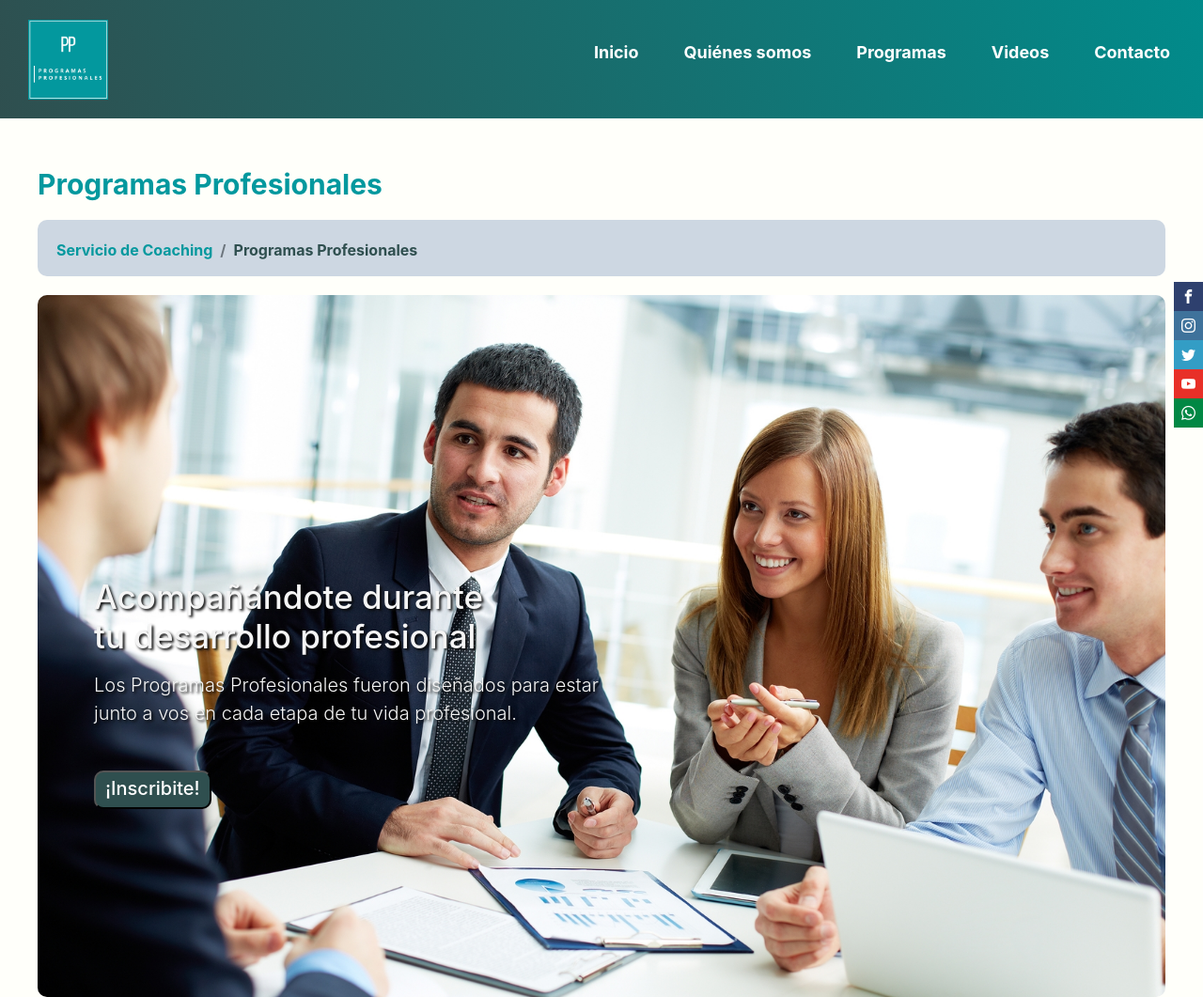
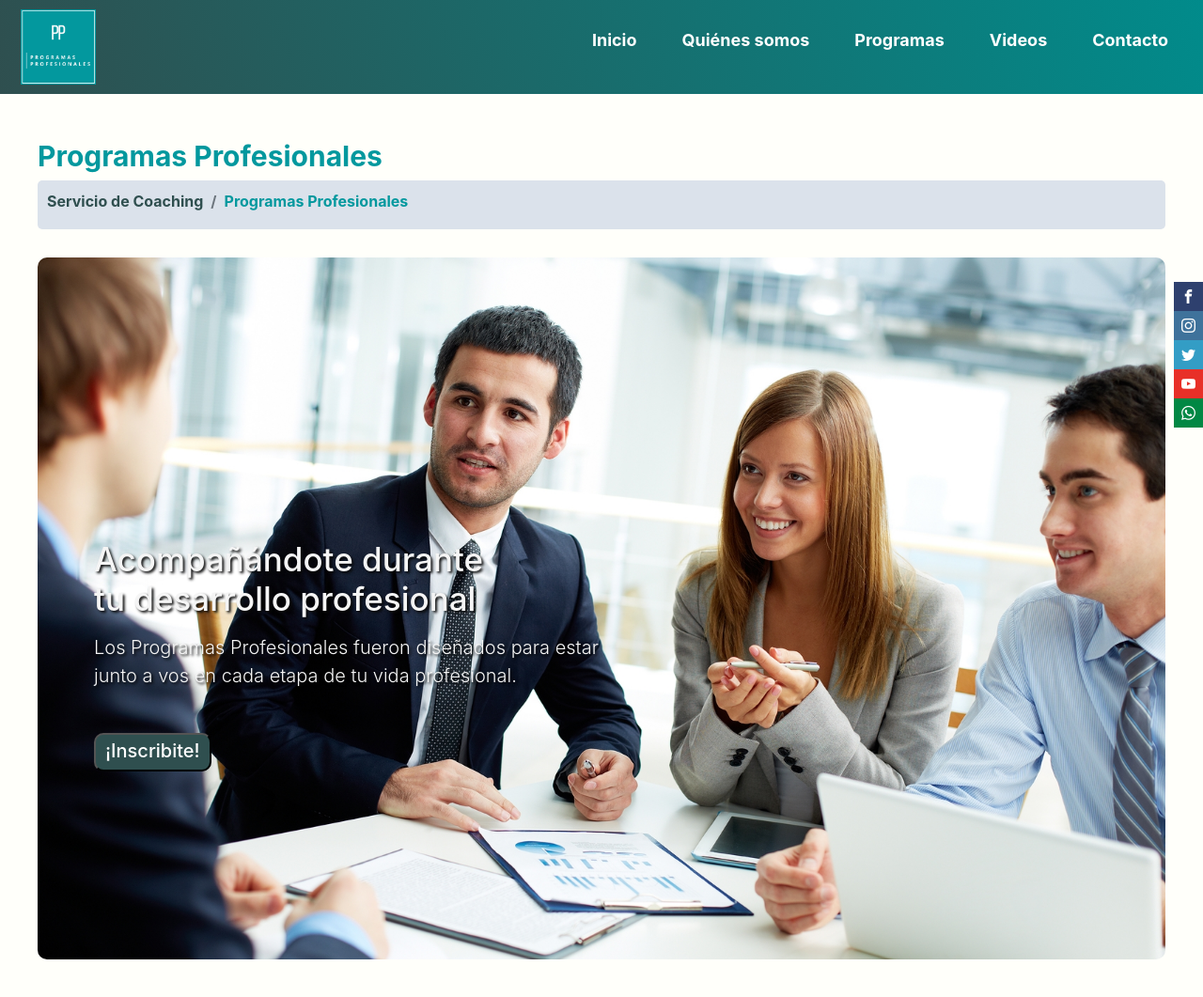
Before and after one commit to Machu81/Desafio_bootstrap, a plain HTML site: page index.html in a window 1280 px wide. Shown: the top 1061 px of the page at 94% size. Drawn offline with nearby package versions, Linux system fonts and the light colour scheme; files whose address does not match are found by name; a web font is replaced by a local one.

Commit message:
arreglos breadcrumb

```diff
--- a/index.html
+++ b/index.html
@@ -22,8 +22,9 @@
 <body>
     <div class="main-wrapper">
         <header class="header">
-            <nav class="navbar">
-                <div class="logo"><img id="logo" src="img/logoPP.png" width="85" height="" alt="logo programas profesionales"></div>
+            <nav class="navbar navbar-expand-lg navbar-light bg-light">
+                <div class="container-fluid">
+                    <img src="img/logoPP.png" alt="logo" width="80" height="">
                     <ul class="nav-links">
                         <input type="checkbox" id="checkbox_toggle"/>
                         <label for="checkbox_toggle" class="hamburger">&#9776;</label>
@@ -40,8 +41,8 @@
                         </li>
                         <li><a href="pages/videos.html">Videos</a></li>
                         <li><a href="pages/contacto.html">Contacto</a></li>
-                        </div>
                     </ul>
+                </div>
             </nav>
 
         </header>
@@ -58,8 +59,8 @@
                 <h1>Programas Profesionales</h1>
                 <nav aria-label="breadcrumb" class="info-encabezado" >
                     <ol class="breadcrumb">
-                    <li class="breadcrumb-item active" aria-current="page"><p class="colorbreadcrumb">Servicio de Coaching</p></li>
-                      <li class="breadcrumb-item"><span>Programas Profesionales</span></li>
+                    <li class="breadcrumb-item active" aria-current="page"><span>Servicio de Coaching</span></li>
+                    <li class="breadcrumb-item"><span id="colorbreadcrumb">Programas Profesionales</span></li>
                     </ol>
                   </nav>
                </div>
--- a/main.css
+++ b/main.css
@@ -50,9 +50,9 @@ li {
   grid-area: navbar;
 
   display: flex;
-  align-items: center;
+
   justify-content: space-between;
-  padding: 20px;
+  padding: 10px;
   background: linear-gradient(70deg, #2f4f4f, #018b8b);
   color: #fff;
   font-weight: bold;
@@ -188,30 +188,32 @@ h1 {
   font-style: bold;
   font-size: 30px;
   font-weight: bold;
-  margin-top: 120px;
+  margin-top: 90px;
 }
 
 .info-encabezado {
-  background: #CDD7E2;
   color: #03989E;
   font-weight: bold;
-  padding-top: 20px;
-  padding-left: 20px;
-  border-radius: 10px;
-  margin-top: 20px;
-  margin-bottom: 20px;
+  padding-top: 10px;
+  background:#dbe2eb;
+  border-radius: 5px;
+  margin-top: 5px;
+  margin-bottom: 30px;
+  padding-bottom: 0.1em;
+  padding-left: 10px;
   text-decoration: none;
 }
-.colorbreadcrumb {
-  color: #03989E;
+
+#colorbreadcrumb_link {
+  color: #2f4f4f;
 }
 
 #colorbreadcrumb {
   color: #03989E;
 }
 
-#colorbreadcrumb:hover {
-  color: #2f4f4f;
+#colorbreadcrumb_link:hover {
+  color: #03989E;
 }
 
 .info-encabezado span {
@@ -279,7 +281,7 @@ button :hover {
 .more-info {
   grid-area: more-info;
 
-  background-color: #CDD7E2;
+  background-color: #dbe2eb;
   line-height: 30px;
   color: #2f4f4f;
   font-family: Open Sans, sans-serif;
@@ -467,7 +469,7 @@ input[type=checkbox]{
     display:none;
     position: absolute;
     background: linear-gradient(70deg, #2f4f4f, #018b8b);
-    top: 120px;
+    top: 100px;
     right: 0;
     left: 0;
     text-align: center;
```
Also changed, not shown: pages/contacto.html (+3 -3 lines), pages/inscripciones.html (+3 -3 lines), pages/institucional.html (+3 -3 lines), pages/programas.html (+4 -3 lines), pages/videos.html (+3 -3 lines).
